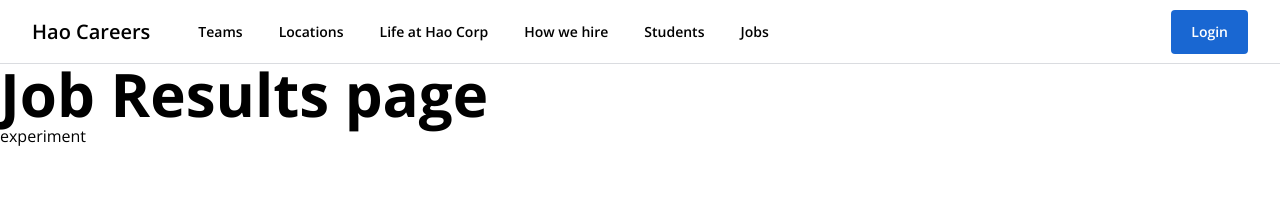
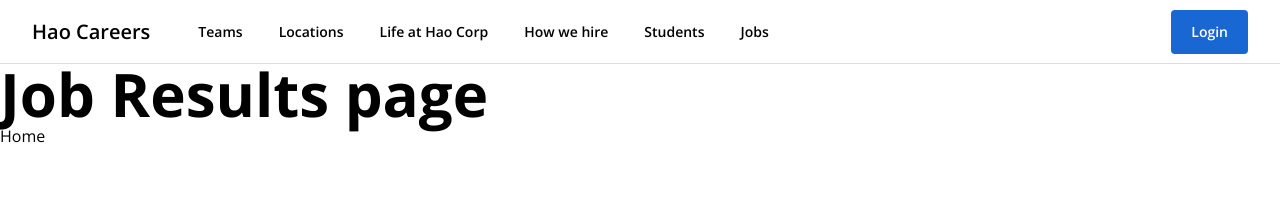
Before and after one commit to mmkrty/ud-vue-master-job-search, a Vue app: page /#/jobs/results in a window 1280 px wide. Shown: the top 214 px of the page. Built offline with nearby package versions, Linux system fonts and the light colour scheme.

Commit message:
navigate with  push method

```diff
--- a/src/views/JobResultsView.vue
+++ b/src/views/JobResultsView.vue
@@ -1,15 +1,14 @@
 <template>
   <h1 class="text-6xl font-bold">Job Results page</h1>
-  <h2>{{ experiment }}</h2>
+  <button @click="goToHome">Home</button>
 </template>
 
 <script>
 export default {
   name: "JobResultsView",
-  computed: {
-    experiment() {
-      console.log(this.$router);
-      return "experiment";
+  methods: {
+    goToHome() {
+      this.$router.push({ name: "Home" });
     },
   },
 };
```
